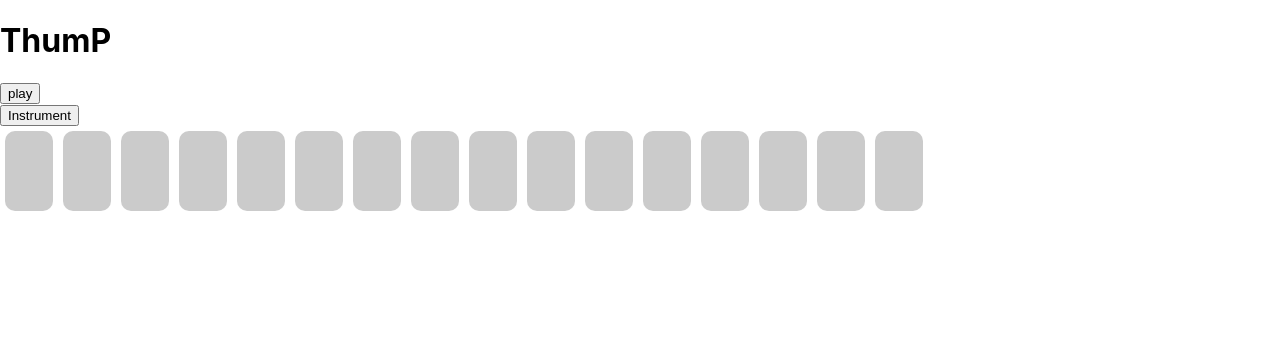
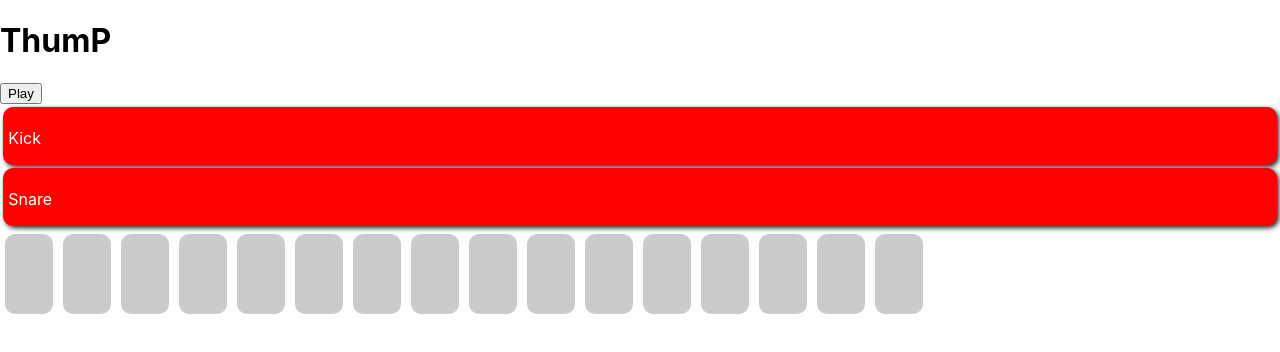
Before and after one commit to murphynd/Capstone, a React (Create React App) app: page / in a window 1280 px wide. Shown: the top 352 px of the page. Built offline with nearby package versions, Linux system fonts and the light colour scheme.

Commit message:
after adding in a snare I am stumped on why it will not play

```diff
--- a/src/Components/Instrument.jsx
+++ b/src/Components/Instrument.jsx
@@ -7,7 +7,7 @@ export class Instrument extends React.Component {
   constructor(props) {
     super(props);
     this.ctx = new AudioContext();
-    this.sound = new Kick(this.ctx);
+    // this.sound = new Kick(this.ctx);
     this.state = {
       steps: [
         false,
@@ -36,8 +36,8 @@ export class Instrument extends React.Component {
         this.sound = new Snare(this.ctx);
         break;
     }
-    Transport.loop = true;
-    Transport.loopEnd = "1m";
+    // Transport.loop = true;
+    // Transport.loopEnd = "1m";
   }
   componentDidUpdate() {
     if (this.props.steps && !areEqual(this.props.steps, this.state.steps)) {
@@ -68,9 +68,18 @@ export class Instrument extends React.Component {
   };
 
   render() {
+    const InstrumentStyle = {
+      height: "3em",
+      margin: "0.2em",
+      borderRadius: 10,
+      padding: 5,
+      backgroundColor: "red",
+      color: "white",
+      boxShadow: "2px 2px 5px #222",
+    };
     return (
-      <div>
-        <button onClick={this.handleClick}>Instrument</button>
+      <div style={InstrumentStyle} onClick={this.handleClick}>
+        <p>{this.props.engine}</p>
       </div>
     );
   }
--- a/src/Components/InstrumentPannel.jsx
+++ b/src/Components/InstrumentPannel.jsx
@@ -5,9 +5,11 @@ export class InstrumentPannel extends React.Component {
     super(props);
   }
   render() {
+    console.log("the selected is ", this.props.selectedInstrument);
     const childrenWithProps = React.Children.map(
       this.props.children,
       (child) => {
+        if (child) {
           if (child.key === this.props.selectedInstruemnt) {
             return React.cloneElement(child, {
               steps: this.props.steps,
@@ -19,10 +21,11 @@ export class InstrumentPannel extends React.Component {
               selected: false,
             });
           }
-
+        }
         return child;
       }
     );
+
     return (
       <div
         style={{
@@ -32,7 +35,6 @@ export class InstrumentPannel extends React.Component {
         }}
       >
         {childrenWithProps}
-        {/* {this.props.children} */}
       </div>
     );
   }
--- a/src/Components/TransportControl.jsx
+++ b/src/Components/TransportControl.jsx
@@ -28,7 +28,10 @@ export class TransportControl extends React.Component {
         false,
         false,
       ],
+      selected: null,
     };
+    Transport.loop = true;
+    Transport.loopEnd = "1m";
   }
   pause = () => {
     Transport.stop();
@@ -45,13 +48,53 @@ export class TransportControl extends React.Component {
       steps: s,
     });
   };
+  selectInstrument = (selected, steps) => {
+    if (this.state.selected === selected) {
+      this.setState({
+        selected: null,
+        steps: [
+          false,
+          false,
+          false,
+          false,
+          false,
+          false,
+          false,
+          false,
+          false,
+          false,
+          false,
+          false,
+          false,
+          false,
+          false,
+          false,
+        ],
+      });
+    } else {
+      this.setState({ selected, steps });
+    }
+  };
+
   render() {
     return (
       <div>
         <h1 style={{ color: "black" }}>ThumP</h1>
         <PausePlay play={this.play} pause={this.pause} />
-        <InstrumentPannel steps={this.state.steps}>
-          <Instrument />
+        <InstrumentPannel
+          steps={this.state.steps}
+          selectedInstrument={this.state.selected}
+        >
+          <Instrument
+            key="Kick"
+            engine="Kick"
+            handleClick={this.selectInstrument}
+          />
+          <Instrument
+            key="Snare"
+            engine="Snare"
+            handleClick={this.selectInstrument}
+          />
         </InstrumentPannel>
         <Steps
           handleStepChange={this.handleStepChange}
--- a/src/Components/pausePlay.jsx
+++ b/src/Components/pausePlay.jsx
@@ -1,4 +1,5 @@
 import React from "react";
+import * as Tone from "tone";
 export class PausePlay extends React.Component {
   constructor(props) {
     super(props);
@@ -15,7 +16,7 @@ export class PausePlay extends React.Component {
   render() {
     return (
       <button onClick={this.handleClick}>
-        {this.state.playing ? "pause" : "play"}
+        {this.state.playing ? "Pause" : "Play"}
       </button>
     );
   }
```
Also changed, not shown: 1 other file (tests, documents, lock files or other folders). Lines whose indentation alone changed are shown as unchanged.
